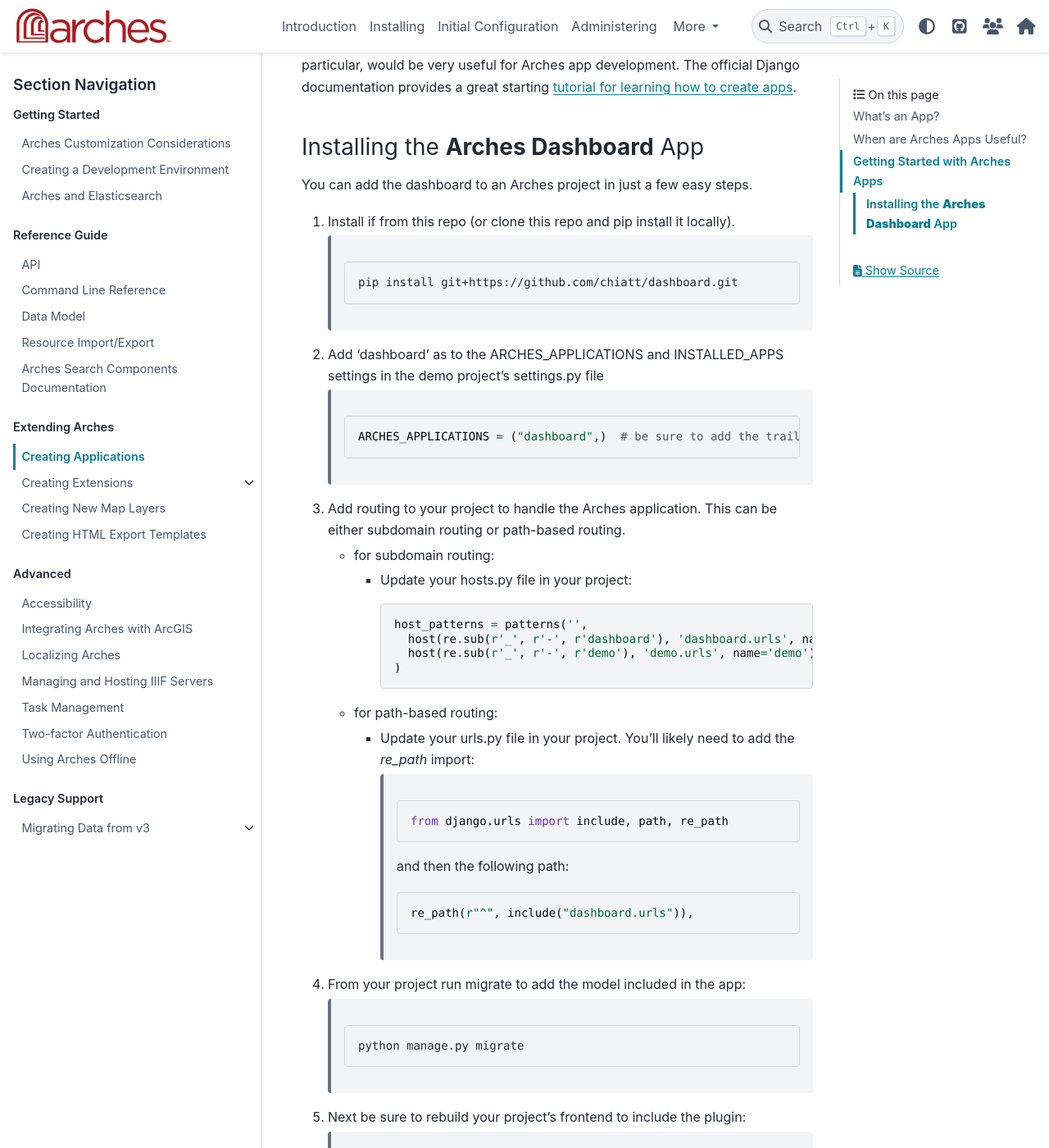
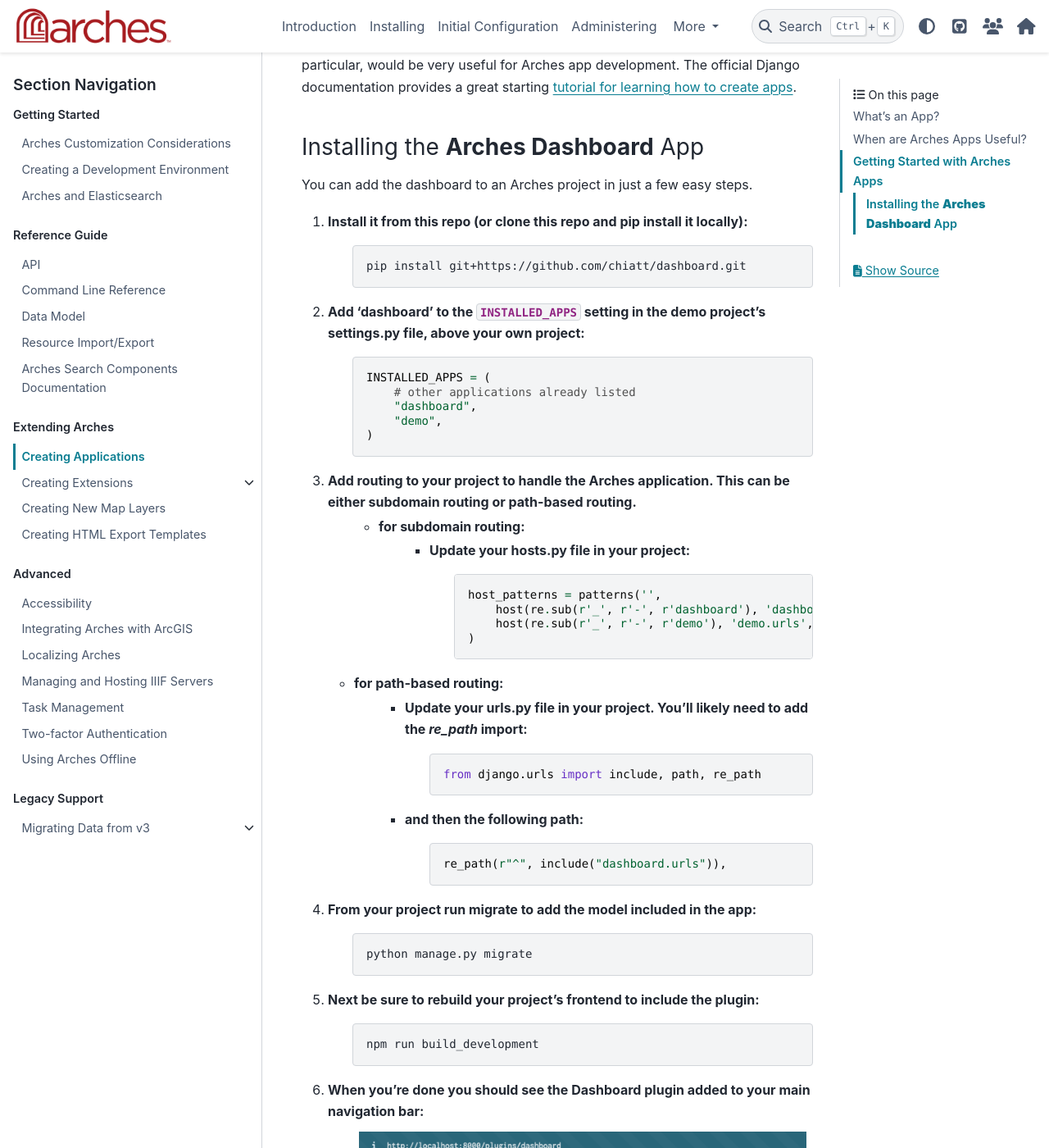
Before and after one commit to archesproject/arches-docs, a Sphinx documentation site: the page built from docs/developing/extending/creating-apps.rst, in a window 1280 px wide and 1400 px high, scrolled down 2181 px. Shown: the whole window at 82% size. Built offline with Sphinx 7.4.7 and the PyData theme 0.15.4, drawn with Linux system fonts in a browser that asks for light colours; some of the changed text lies outside the part shown.

Commit message:
Update arches applications example

```diff
--- a/docs/developing/extending/creating-apps.rst
+++ b/docs/developing/extending/creating-apps.rst
@@ -45,65 +45,57 @@
 ---------------------------------------
 You can add the dashboard to an Arches project in just a few easy steps.
 
-1. Install if from this repo (or clone this repo and pip install it locally).
-
+1. Install it from this repo (or clone this repo and pip install it locally):
     .. code-block:: shell
 
         pip install git+https://github.com/chiatt/dashboard.git
 
 
-2. Add 'dashboard' as to the ARCHES_APPLICATIONS and INSTALLED_APPS settings in the demo project's settings.py file
-
+2. Add 'dashboard' to the ``INSTALLED_APPS`` setting in the demo project's settings.py file, above your own project:
     .. code-block:: python
 
-        ARCHES_APPLICATIONS = ("dashboard",)  # be sure to add the trailing comma!
+        INSTALLED_APPS = (
+            # other applications already listed
+            "dashboard",
+            "demo",
+        )
 
 
 3. Add routing to your project to handle the Arches application. This can be either subdomain routing or path-based routing.
+    - for subdomain routing:
+        - Update your hosts.py file in your project:
+            .. code-block:: python
 
-   - for subdomain routing:
-
-     - Update your hosts.py file in your project:
-
-       .. code-block:: python
-
-          host_patterns = patterns('',
-            host(re.sub(r'_', r'-', r'dashboard'), 'dashboard.urls', name='dashboard'),
-            host(re.sub(r'_', r'-', r'demo'), 'demo.urls', name='demo'),
-          )
-
+                host_patterns = patterns('',
+                    host(re.sub(r'_', r'-', r'dashboard'), 'dashboard.urls', name='dashboard'),
+                    host(re.sub(r'_', r'-', r'demo'), 'demo.urls', name='demo'),
+                )
 
    - for path-based routing:
+        - Update your urls.py file in your project. You'll likely need to add the `re_path` import:
+            .. code-block:: python
 
-     - Update your urls.py file in your project. You'll likely need to add the `re_path` import:
+                from django.urls import include, path, re_path
 
-         .. code-block:: python
+        - and then the following path:
+            .. code-block:: python
 
-             from django.urls import include, path, re_path
-
-         and then the following path:
-
-         .. code-block:: python
-
-             re_path(r"^", include("dashboard.urls")),
+                re_path(r"^", include("dashboard.urls")),
 
 
 4. From your project run migrate to add the model included in the app:
-
     .. code-block:: shell
 
         python manage.py migrate
 
 
 5. Next be sure to rebuild your project's frontend to include the plugin:
-
     .. code-block:: shell
 
         npm run build_development
 
 
-6. When you're done you should see the Dashboard plugin added to you main navigation bar:
-
+6. When you're done you should see the Dashboard plugin added to your main navigation bar:
     .. figure:: ../../images/dev/demo-arches-app-dashboard-screenshot.png
         :width: 100%
         :align: center
```
